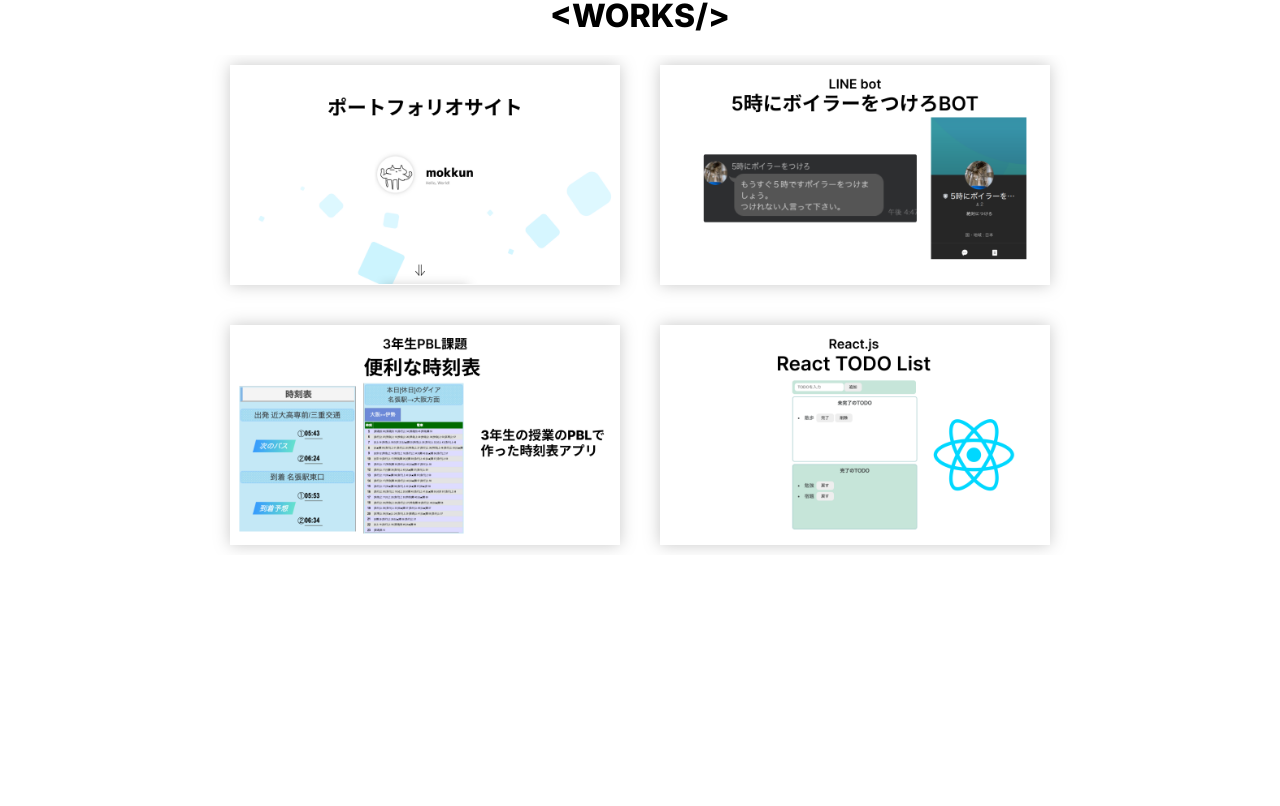
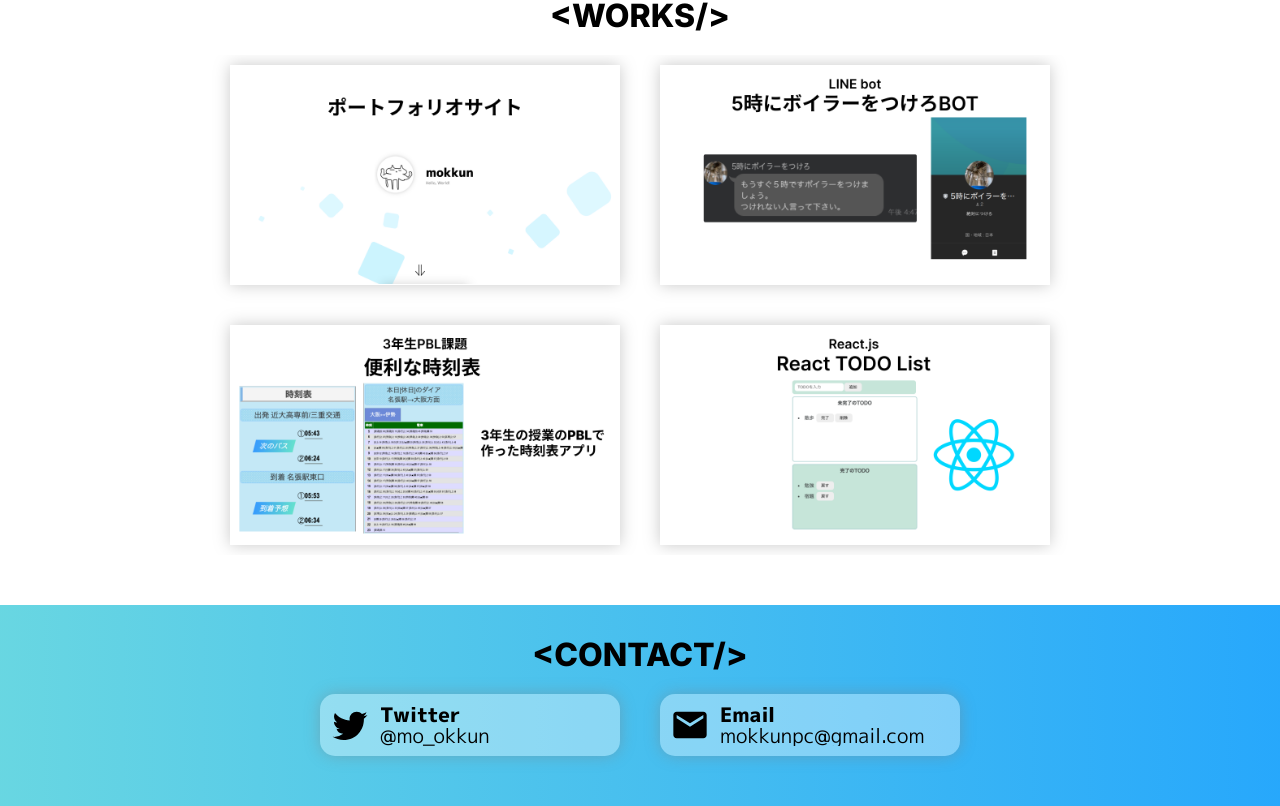
Before and after one commit to mokkun55/Portfolio, a React (Create React App) app: page / in a window 1280 px wide. Shown: the part 1364-2170 px from the top of the page. Before the commit the page ends 1969 px from the top, so only its background shows below. Built offline with nearby package versions, Linux system fonts and the light colour scheme; the HTML template or start-up script is replaced by a standard one.

Commit message:
contact追加

```diff
--- a/package.json
+++ b/package.json
@@ -3,6 +3,10 @@
   "version": "0.1.0",
   "private": true,
   "dependencies": {
+    "@emotion/react": "^11.11.4",
+    "@emotion/styled": "^11.11.5",
+    "@mui/icons-material": "^5.15.18",
+    "@mui/material": "^5.15.18",
     "@testing-library/jest-dom": "^5.17.0",
     "@testing-library/react": "^13.4.0",
     "@testing-library/user-event": "^13.5.0",
--- a/src/App.js
+++ b/src/App.js
@@ -10,8 +10,7 @@ function App() {
       <Hero />
       <About />
       <Works />
-      {/* TODO CONTACTつけるかも */}
-      {/* <Contact /> */}
+      <Contact />
     </div>
   );
 }
--- a/src/App.scss
+++ b/src/App.scss
@@ -188,12 +188,52 @@
   background-size: 200% 200%;
   animation: bggradient 20s ease infinite;
 
-  padding: 50px 0;
+  padding: 30px 0;
   .title {
     font-family: "Inter";
     font-weight: 800;
     font-style: normal;
     text-align: center;
+  }
+
+  .contacts {
+    display: flex;
+    justify-content: center;
+    .contact-box {
+      display: flex;
+      font-family: "M PLUS 1p", sans-serif;
+      font-weight: 400;
+      font-style: normal;
+      font-size: 20px;
+      align-items: center;
+
+      background-color: rgba(255, 255, 255, 0.355);
+      box-shadow: 0 0 15px rgba(128, 128, 128, 0.425);
+      border-radius: 15px;
+      padding: 10px;
+      margin: 20px;
+      width: 280px;
+
+      &:hover {
+        box-shadow: none;
+        transition: all 0.3s;
+      }
+
+      svg {
+        font-size: 40px;
+        margin-right: 10px;
+      }
+
+      .text {
+        text-align: left;
+        flex-direction: column;
+        line-height: 1.3rem;
+
+        h1 {
+          font-size: 20px;
+        }
+      }
+    }
   }
 }
 
--- a/src/components/About.jsx
+++ b/src/components/About.jsx
@@ -32,7 +32,8 @@ function About() {
             <br />
             ガジェット・アニメ・麻雀・かわいいものが好きです。
             <br />
-            現在高専で情シス・プログラミングを勉強中… & 学生寮で寮長やってます。
+            現在高専(4年)で情シス・プログラミングを勉強中… &
+            学生寮で寮長やってます。
             <br />
             ♢GitHub
             <a
--- a/src/components/Contact.jsx
+++ b/src/components/Contact.jsx
@@ -1,10 +1,34 @@
 import React from "react";
+import EmailIcon from "@mui/icons-material/Email";
+import TwitterIcon from "@mui/icons-material/Twitter";
 
 function Contact() {
   return (
     <div className="contact">
       <h1 className="title">
         {"<"}CONTACT/{">"}
+        <div className="contacts">
+          <a
+            href="https://x.com/mo_okkun"
+            target="_blank"
+            rel="noreferrer"
+            className="contact-box"
+          >
+            <TwitterIcon></TwitterIcon>
+            <div className="text">
+              <h1>Twitter</h1>
+              <p>@mo_okkun</p>
+            </div>
+          </a>
+
+          <div className="contact-box">
+            <EmailIcon></EmailIcon>
+            <div className="text">
+              <h1>Email</h1>
+              <p>mokkunpc@gmail.com</p>
+            </div>
+          </div>
+        </div>
       </h1>
     </div>
   );
--- a/src/components/Works.jsx
+++ b/src/components/Works.jsx
@@ -13,6 +13,13 @@ function Works() {
           url="https://mokkun55.com"
         >
           もっくんのポートフォリオサイト
+          <a
+            href="https://github.com/mokkun55/Portfolio"
+            target="_blank"
+            rel="noreferrer"
+          >
+            GitHub
+          </a>
         </Work>
         <Work
           title="ボイラーBOT"
@@ -44,6 +51,13 @@ function Works() {
           url="https://react-todolist-neon.vercel.app/"
         >
           Reactを知って初めてつくったwebアプリです。
+          <a
+            href="https://github.com/mokkun55/React-todolist"
+            target="_blank"
+            rel="noreferrer"
+          >
+            GitHub
+          </a>
         </Work>
       </div>
     </div>
```
Also changed, not shown: 1 other file (tests, documents, lock files or other folders).
